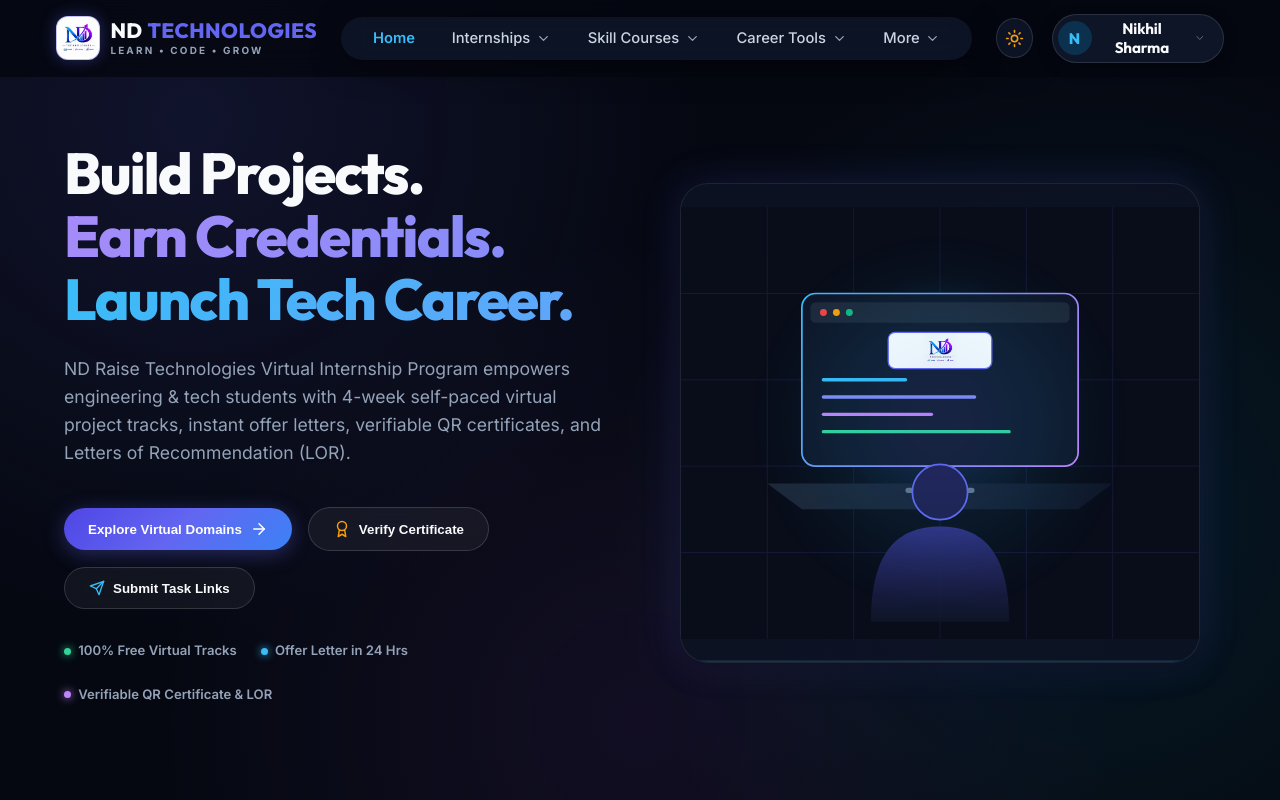
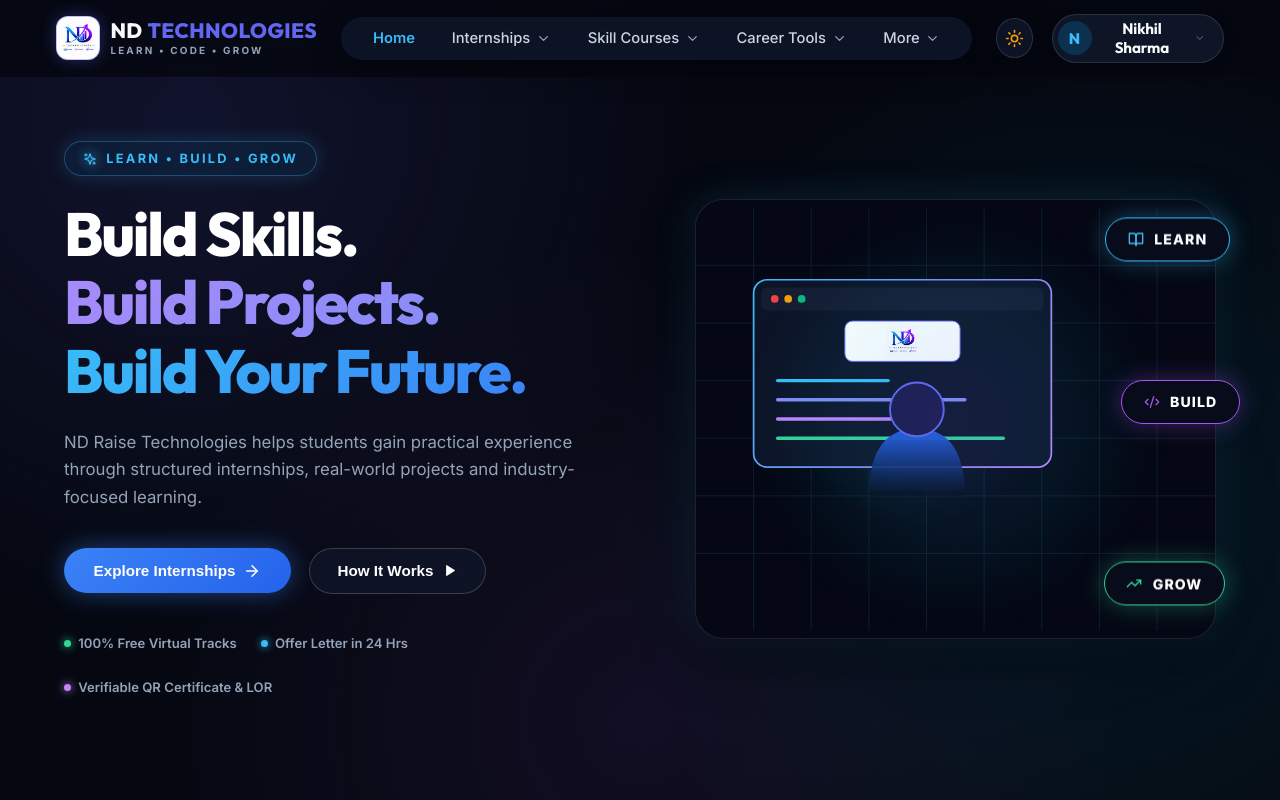
Before and after one commit to ndraisetechnologies-ops/ndraisetechnonogies, a React (Vite) app: page / in a window 1280 px wide. Shown: the top 800 px of the page. Built offline with nearby package versions, Linux system fonts and the light colour scheme.

Commit message:
Update Hero landing page component to match reference design with floating LEARN BUILD GROW badges

```diff
--- a/src/components/Hero/Hero.css
+++ b/src/components/Hero/Hero.css
@@ -2,9 +2,9 @@
   position: relative;
   padding: 4rem 4rem 6rem;
   display: grid;
-  grid-template-columns: 1fr 1fr;
+  grid-template-columns: 1.05fr 0.95fr;
   align-items: center;
-  gap: 3rem;
+  gap: 3.5rem;
   max-width: 1400px;
   margin: 0 auto;
   overflow: hidden;
@@ -17,29 +17,37 @@
   z-index: 10;
 }
 
-.hero-tag {
+/* 1. Top Badge Tag */
+.hero-badge-tag {
   display: inline-flex;
   align-items: center;
-  gap: 0.5rem;
-  font-size: 0.85rem;
+  gap: 0.55rem;
+  font-size: 0.8rem;
   font-weight: 700;
-  letter-spacing: 0.25em;
+  letter-spacing: 0.18em;
   color: #38bdf8;
   text-transform: uppercase;
-  margin-bottom: 1.25rem;
-  background: rgba(56, 189, 248, 0.1);
-  padding: 0.4rem 1rem;
+  margin-bottom: 1.5rem;
+  background: rgba(14, 165, 233, 0.08);
+  padding: 0.45rem 1.15rem;
   border-radius: var(--radius-full);
-  border: 1px solid rgba(56, 189, 248, 0.25);
-  box-shadow: 0 0 15px rgba(56, 189, 248, 0.15);
+  border: 1.5px solid rgba(56, 189, 248, 0.3);
+  box-shadow: 0 0 20px rgba(56, 189, 248, 0.2);
 }
 
+.sparkle-icon {
+  color: #38bdf8;
+  filter: drop-shadow(0 0 6px #38bdf8);
+}
+
+/* 2. Main 3-Line Headline Title */
 .hero-title {
-  font-size: 3.6rem;
-  line-height: 1.1;
+  font-size: 3.8rem;
+  line-height: 1.12;
   font-weight: 800;
   margin-bottom: 1.5rem;
-  letter-spacing: -0.03em;
+  letter-spacing: -0.035em;
+  font-family: var(--font-heading);
 }
 
 .hero-title .title-line {
@@ -47,7 +55,7 @@
 }
 
 .hero-title .title-line-1 {
-  color: var(--text-main);
+  color: #ffffff;
 }
 
 .hero-title .title-line-2 {
@@ -57,27 +65,68 @@
 }
 
 .hero-title .title-line-3 {
-  background: linear-gradient(135deg, #38bdf8 0%, #60a5fa 100%);
+  background: linear-gradient(135deg, #38bdf8 0%, #3b82f6 100%);
   -webkit-background-clip: text;
   -webkit-text-fill-color: transparent;
 }
 
+/* 3. Subdescription */
 .hero-description {
-  font-size: 1.1rem;
-  color: var(--text-muted);
-  max-width: 540px;
-  line-height: 1.6;
+  font-size: 1.05rem;
+  color: #94a3b8;
+  max-width: 530px;
+  line-height: 1.65;
+  margin-bottom: 2.25rem;
+}
+
+/* 4. Action Buttons */
+.hero-buttons {
+  display: flex;
+  align-items: center;
+  gap: 1.1rem;
+  flex-wrap: wrap;
   margin-bottom: 2.5rem;
 }
 
-.hero-buttons {
-  display: flex;
+.hero-btn-main {
+  border-radius: var(--radius-full) !important;
+  padding: 0.85rem 1.85rem !important;
+  font-size: 0.95rem !important;
+  font-weight: 700 !important;
+  background: linear-gradient(135deg, #3b82f6 0%, #2563eb 100%) !important;
+  box-shadow: 0 0 25px rgba(59, 130, 246, 0.45) !important;
+  display: inline-flex;
   align-items: center;
-  gap: 1rem;
-  flex-wrap: wrap;
-  margin-bottom: 2rem;
+  gap: 0.6rem;
+  transition: all 0.3s cubic-bezier(0.16, 1, 0.3, 1) !important;
 }
 
+.hero-btn-main:hover {
+  transform: translateY(-2px) scale(1.02);
+  box-shadow: 0 0 35px rgba(59, 130, 246, 0.65) !important;
+}
+
+.hero-btn-sub {
+  border-radius: var(--radius-full) !important;
+  padding: 0.85rem 1.75rem !important;
+  font-size: 0.95rem !important;
+  font-weight: 600 !important;
+  background: rgba(15, 23, 42, 0.75) !important;
+  border: 1px solid rgba(255, 255, 255, 0.18) !important;
+  color: #ffffff !important;
+  display: inline-flex;
+  align-items: center;
+  gap: 0.6rem;
+  transition: all 0.3s ease !important;
+}
+
+.hero-btn-sub:hover {
+  background: rgba(30, 41, 59, 0.9) !important;
+  border-color: rgba(255, 255, 255, 0.35) !important;
+  transform: translateY(-2px);
+}
+
+/* 5. Features Strip */
 .hero-features-strip {
   display: flex;
   align-items: center;
@@ -104,6 +153,7 @@
 .strip-dot.blue { background: #38bdf8; box-shadow: 0 0 8px #38bdf8; }
 .strip-dot.purple { background: #c084fc; box-shadow: 0 0 8px #c084fc; }
 
+/* 6. Right Visual Section */
 .hero-visual {
   position: relative;
   display: flex;
@@ -114,13 +164,13 @@
 .hero-image-wrapper {
   position: relative;
   width: 100%;
-  max-width: 520px;
-  height: 480px;
+  max-width: 540px;
+  height: 440px;
   border-radius: var(--radius-xl);
-  overflow: hidden;
-  box-shadow: var(--shadow-card), 0 0 40px rgba(99, 102, 241, 0.2);
-  border: 1px solid var(--border-light);
-  background: var(--bg-card);
+  overflow: visible;
+  box-shadow: 0 20px 50px rgba(0, 0, 0, 0.5), 0 0 40px rgba(56, 189, 248, 0.15);
+  border: 1px solid rgba(255, 255, 255, 0.1);
+  background: #050814;
 }
 
 .hero-bg-glow {
@@ -128,113 +178,95 @@
   top: 50%;
   left: 50%;
   transform: translate(-50%, -50%);
-  width: 320px;
-  height: 320px;
-  background: radial-gradient(circle, rgba(99, 102, 241, 0.35) 0%, rgba(6, 182, 212, 0.2) 50%, transparent 70%);
-  filter: blur(40px);
+  width: 380px;
+  height: 380px;
+  background: radial-gradient(circle, rgba(99, 102, 241, 0.3) 0%, rgba(6, 182, 212, 0.18) 50%, transparent 70%);
+  filter: blur(50px);
   pointer-events: none;
   z-index: 1;
 }
 
-.hero-student-illustration {
-  width: 100%;
-  height: 100%;
-  object-fit: cover;
-  position: relative;
-  z-index: 2;
-  border-radius: var(--radius-xl);
+/* 7. Floating Action Pill Badges (Matching reference image) */
+.hero-pill-badge {
+  position: absolute;
+  display: inline-flex;
+  align-items: center;
+  gap: 0.65rem;
+  padding: 0.65rem 1.35rem;
+  border-radius: var(--radius-full);
+  font-size: 0.88rem;
+  font-weight: 800;
+  letter-spacing: 0.08em;
+  color: #ffffff;
+  background: rgba(9, 13, 27, 0.92);
+  backdrop-filter: blur(16px);
+  -webkit-backdrop-filter: blur(16px);
+  z-index: 20;
+  transition: transform 0.3s ease, box-shadow 0.3s ease;
 }
 
-/* Orbit Elements Overlay */
-.orbit-container {
-  position: absolute;
-  inset: -30px;
-  pointer-events: none;
-  z-index: 3;
+.pill-learn {
+  top: 25px;
+  right: -15px;
+  border: 1.8px solid #38bdf8;
+  box-shadow: 0 0 25px rgba(56, 189, 248, 0.35);
 }
 
-.orbit-ring {
-  position: absolute;
-  top: 50%;
-  left: 50%;
-  transform: translate(-50%, -50%);
-  width: 440px;
-  height: 440px;
-  border: 1.5px dashed rgba(99, 102, 241, 0.3);
-  border-radius: 50%;
+.pill-build {
+  top: 180px;
+  right: -25px;
+  border: 1.8px solid #a855f7;
+  box-shadow: 0 0 25px rgba(168, 85, 247, 0.35);
 }
 
-.floating-node {
-  position: absolute;
-  pointer-events: auto;
-  background: var(--bg-card);
-  backdrop-filter: blur(16px);
-  border: 1.5px solid rgba(99, 102, 241, 0.5);
-  padding: 0.75rem 1.25rem;
-  border-radius: var(--radius-md);
-  box-shadow: var(--shadow-card), 0 0 20px rgba(99, 102, 241, 0.3);
-  display: flex;
-  align-items: center;
-  gap: 0.65rem;
-  font-weight: 700;
-  font-size: 0.95rem;
-  letter-spacing: 0.05em;
-  color: var(--text-main);
-  transition: all 0.3s ease;
+.pill-grow {
+  bottom: 25px;
+  right: -10px;
+  border: 1.8px solid #34d399;
+  box-shadow: 0 0 25px rgba(52, 211, 153, 0.35);
 }
 
-.floating-node:hover {
-  transform: scale(1.08);
-  border-color: rgba(56, 189, 248, 0.8);
-  box-shadow: 0 12px 30px rgba(56, 189, 248, 0.4);
+.hero-pill-badge:hover {
+  transform: scale(1.06) translateY(-2px);
 }
 
-.node-learn {
-  top: 40px;
-  right: 60px;
-  border-color: #38bdf8;
-  box-shadow: 0 0 20px rgba(56, 189, 248, 0.3);
-}
+.pill-learn .pill-icon { color: #38bdf8; }
+.pill-build .pill-icon { color: #a855f7; }
+.pill-grow .pill-icon { color: #34d399; }
 
-.node-build {
-  top: 200px;
-  right: -20px;
-  border-color: #a78bfa;
-  box-shadow: 0 0 20px rgba(167, 139, 250, 0.3);
-}
-
-.node-grow {
-  bottom: 50px;
-  right: 80px;
-  border-color: #34d399;
-  box-shadow: 0 0 20px rgba(52, 211, 153, 0.3);
-}
-
-.node-icon-box {
-  width: 34px;
-  height: 34px;
-  border-radius: 8px;
-  display: flex;
-  align-items: center;
-  justify-content: center;
-}
-
+/* Responsive adjustments */
 @media (max-width: 1024px) {
   .hero-section {
     grid-template-columns: 1fr;
-    padding: 3rem 1.5rem;
+    padding: 3rem 2rem;
     gap: 3rem;
   }
 
   .hero-title {
-    font-size: 2.6rem;
+    font-size: 3rem;
   }
 
-  .hero-image-wrapper {
-    height: 380px;
+  .pill-learn { right: 10px; }
+  .pill-build { right: 0px; }
+  .pill-grow { right: 15px; }
+}
+
+@media (max-width: 640px) {
+  .hero-section {
+    padding: 2rem 1.25rem;
   }
 
-  .orbit-container {
-    display: none;
+  .hero-title {
+    font-size: 2.25rem;
+  }
+
+  .hero-buttons {
+    flex-direction: column;
+    width: 100%;
+  }
+
+  .hero-btn-main, .hero-btn-sub {
+    width: 100%;
+    justify-content: center;
   }
 }
--- a/src/components/Hero/Hero.jsx
+++ b/src/components/Hero/Hero.jsx
@@ -1,39 +1,48 @@
 import React from 'react';
-import { ArrowRight, Play, ShieldCheck, Award, Code2, Sparkles, Send } from 'lucide-react';
+import { ArrowRight, Play, BookOpen, Code2, TrendingUp, Sparkles, Award, Send } from 'lucide-react';
 import './Hero.css';
 
 export default function Hero({ onExploreClick, onVerifyClick, onSubmitTaskClick }) {
+  const scrollToHowItWorks = () => {
+    const el = document.getElementById('how-it-works');
+    if (el) el.scrollIntoView({ behavior: 'smooth' });
+  };
+
   return (
     <section className="hero-section">
       <div className="hero-content">
+        {/* Top Tag Pill */}
+        <div className="hero-badge-tag">
+          <Sparkles size={14} className="sparkle-icon" />
+          <span>LEARN • BUILD • GROW</span>
+        </div>
+
+        {/* 3-Line Headline Title */}
         <h1 className="hero-title">
-          <span className="title-line title-line-1">Build Projects.</span>
-          <span className="title-line title-line-2">Earn Credentials.</span>
-          <span className="title-line title-line-3">Launch Tech Career.</span>
+          <span className="title-line title-line-1">Build Skills.</span>
+          <span className="title-line title-line-2">Build Projects.</span>
+          <span className="title-line title-line-3">Build Your Future.</span>
         </h1>
 
+        {/* Subdescription */}
         <p className="hero-description">
-          ND Raise Technologies Virtual Internship Program empowers engineering & tech students with 4-week self-paced virtual project tracks, instant offer letters, verifiable QR certificates, and Letters of Recommendation (LOR).
+          ND Raise Technologies helps students gain practical experience through structured internships, real-world projects and industry-focused learning.
         </p>
 
+        {/* Action Buttons */}
         <div className="hero-buttons">
-          <button className="btn-primary" onClick={onExploreClick}>
-            <span>Explore Virtual Domains</span>
+          <button className="btn-primary hero-btn-main" onClick={onExploreClick}>
+            <span>Explore Internships</span>
             <ArrowRight size={18} />
           </button>
 
-          <button className="btn-secondary" onClick={onVerifyClick}>
-            <Award size={18} color="#f59e0b" />
-            <span>Verify Certificate</span>
-          </button>
-
-          <button className="btn-secondary" onClick={onSubmitTaskClick}>
-            <Send size={16} color="#38bdf8" />
-            <span>Submit Task Links</span>
+          <button className="btn-secondary hero-btn-sub" onClick={scrollToHowItWorks}>
+            <span>How It Works</span>
+            <Play size={13} fill="currentColor" style={{ marginLeft: '2px' }} />
           </button>
         </div>
 
-        {/* Highlights Row */}
+        {/* Feature Highlights Strip */}
         <div className="hero-features-strip">
           <div className="strip-item">
             <span className="strip-dot green"></span>
@@ -50,90 +59,80 @@
         </div>
       </div>
 
+      {/* Right Side Visual Component */}
       <div className="hero-visual">
         <div className="hero-bg-glow animate-pulse-glow"></div>
 
         <div className="hero-image-wrapper">
-          {/* Stylized Holographic CodeAlpha Tech Graphic SVG */}
-          <svg width="100%" height="100%" viewBox="0 0 600 500" fill="none" xmlns="http://www.w3.org/2000/svg">
-            <rect width="600" height="500" fill="#090D1A" />
+          {/* Tech Grid Backdrop & SVG Illustration */}
+          <svg width="100%" height="100%" viewBox="0 0 540 440" fill="none" xmlns="http://www.w3.org/2000/svg">
+            <rect width="540" height="440" fill="#050814" rx="20" />
 
-            {/* Background Grid Lines */}
-            <g opacity="0.15" stroke="#6366F1" strokeWidth="1">
-              <path d="M0 100H600M0 200H600M0 300H600M0 400H600" />
-              <path d="M100 0V500M200 0V500M300 0V500M400 0V500M500 0V500" />
+            {/* Grid Line Network */}
+            <g opacity="0.12" stroke="#38BDF8" strokeWidth="1">
+              <path d="M0 60H540M0 120H540M0 180H540M0 240H540M0 300H540M0 360H540" />
+              <path d="M60 0V440M120 0V440M180 0V440M240 0V440M300 0V440M360 0V440M420 0V440M480 0V440" />
             </g>
 
-            {/* Glowing Radial Orb */}
-            <circle cx="300" cy="220" r="140" fill="url(#hero-orb-grad)" opacity="0.6" />
+            {/* Glowing Center Radial */}
+            <circle cx="230" cy="200" r="130" fill="url(#hero-orb-grad)" opacity="0.5" />
 
-            {/* Holographic Coding Screen */}
-            <rect x="140" y="100" width="320" height="200" rx="16" fill="#0F172A" stroke="url(#hero-stroke-grad)" strokeWidth="2" />
-            <rect x="150" y="110" width="300" height="24" rx="6" fill="#1E293B" />
-            <circle cx="165" cy="122" r="4" fill="#EF4444" />
-            <circle cx="180" cy="122" r="4" fill="#F59E0B" />
-            <circle cx="195" cy="122" r="4" fill="#10B981" />
+            {/* Central IDE/Browser Preview Window */}
+            <rect x="60" y="75" width="310" height="195" rx="14" fill="#0D1427" stroke="url(#hero-window-border)" strokeWidth="1.8" />
 
-            {/* Brand Logo on Screen */}
-            <g transform="translate(240, 145)">
-              <rect x="0" y="0" width="120" height="42" rx="8" fill="#FFFFFF" stroke="#6366F1" strokeWidth="1.5" />
-              <image href="/logo.jpg" x="2" y="2" width="116" height="38" preserveAspectRatio="xMidYMid meet" />
+            {/* Window Top Controls */}
+            <rect x="68" y="83" width="294" height="24" rx="6" fill="#151D33" />
+            <circle cx="82" cy="95" r="4" fill="#EF4444" />
+            <circle cx="96" cy="95" r="4" fill="#F59E0B" />
+            <circle cx="110" cy="95" r="4" fill="#10B981" />
+
+            {/* Logo Display Header Inside Window */}
+            <g transform="translate(155, 118)">
+              <rect x="0" y="0" width="120" height="42" rx="8" fill="#FFFFFF" stroke="#6366F1" strokeWidth="1" />
+              <image href="/logo.jpg" x="4" y="4" width="112" height="34" preserveAspectRatio="xMidYMid meet" />
             </g>
 
-            {/* Code Lines Visual */}
-            <line x1="165" y1="200" x2="260" y2="200" stroke="#38BDF8" strokeWidth="4" strokeLinecap="round" />
-            <line x1="165" y1="220" x2="340" y2="220" stroke="#818CF8" strokeWidth="4" strokeLinecap="round" />
-            <line x1="165" y1="240" x2="290" y2="240" stroke="#C084FC" strokeWidth="4" strokeLinecap="round" />
-            <line x1="165" y1="260" x2="380" y2="260" stroke="#34D399" strokeWidth="4" strokeLinecap="round" />
+            {/* Code / Content Highlight Lines */}
+            <line x1="85" y1="180" x2="200" y2="180" stroke="#38BDF8" strokeWidth="3.5" strokeLinecap="round" />
+            <line x1="85" y1="200" x2="280" y2="200" stroke="#818CF8" strokeWidth="3.5" strokeLinecap="round" />
+            <line x1="85" y1="220" x2="240" y2="220" stroke="#C084FC" strokeWidth="3.5" strokeLinecap="round" />
+            <line x1="85" y1="240" x2="320" y2="240" stroke="#34D399" strokeWidth="3.5" strokeLinecap="round" />
 
-            {/* Laptop Base */}
-            <path d="M100 320 H500 L460 350 H140 Z" fill="url(#laptop-base-grad)" />
-            <rect x="260" y="325" width="80" height="6" rx="3" fill="#64748B" />
-
-            {/* Student Silhouette / Glow */}
-            <path d="M220 480 C220 400 250 370 300 370 C350 370 380 400 380 480 Z" fill="url(#student-silhouette)" />
-            <circle cx="300" cy="330" r="32" fill="#1E1B4B" stroke="#6366F1" strokeWidth="2" />
+            {/* Monitor Base Stand & Student Silhouette */}
+            <path d="M180 300 C180 250 200 230 230 230 C260 230 280 250 280 300 Z" fill="url(#student-silhouette)" />
+            <circle cx="230" cy="210" r="28" fill="#1A1848" stroke="#6366F1" strokeWidth="2" />
 
             <defs>
-              <radialGradient id="hero-orb-grad" cx="0" cy="0" r="1" gradientUnits="userSpaceOnUse" gradientTransform="translate(300 220) rotate(90) scale(140)">
+              <radialGradient id="hero-orb-grad" cx="0" cy="0" r="1" gradientUnits="userSpaceOnUse" gradientTransform="translate(230 200) rotate(90) scale(130)">
                 <stop stopColor="#6366F1" stopOpacity="0.4" />
                 <stop offset="1" stopColor="#06B6D4" stopOpacity="0" />
               </radialGradient>
-              <linearGradient id="hero-stroke-grad" x1="140" y1="100" x2="460" y2="300" gradientUnits="userSpaceOnUse">
+              <linearGradient id="hero-window-border" x1="60" y1="75" x2="370" y2="270" gradientUnits="userSpaceOnUse">
                 <stop stopColor="#38BDF8" />
                 <stop offset="0.5" stopColor="#818CF8" />
                 <stop offset="1" stopColor="#C084FC" />
               </linearGradient>
-              <linearGradient id="laptop-base-grad" x1="100" y1="320" x2="500" y2="350" gradientUnits="userSpaceOnUse">
-                <stop stopColor="#1E293B" />
-                <stop offset="1" stopColor="#0F172A" />
-              </linearGradient>
-              <linearGradient id="student-silhouette" x1="300" y1="370" x2="300" y2="480" gradientUnits="userSpaceOnUse">
-                <stop stopColor="#312E81" />
-                <stop offset="1" stopColor="#0F172A" stopOpacity="0.8" />
+              <linearGradient id="student-silhouette" x1="230" y1="230" x2="230" y2="300" gradientUnits="userSpaceOnUse">
+                <stop stopColor="#2563EB" />
+                <stop offset="1" stopColor="#050814" stopOpacity="0.8" />
               </linearGradient>
             </defs>
           </svg>
 
-          {/* Floating Badges */}
-          <div className="floating-badge badge-top-right animate-float">
-            <div className="badge-icon-bg" style={{ background: 'rgba(56, 189, 248, 0.2)', color: '#38bdf8' }}>
-              <Code2 size={18} />
-            </div>
-            <div>
-              <div className="badge-number">3 Tasks</div>
-              <div className="badge-text">Per Domain Track</div>
-            </div>
+          {/* Floating Action Pill Badges (Right Side Column) */}
+          <div className="hero-pill-badge pill-learn animate-float">
+            <BookOpen size={16} className="pill-icon" />
+            <span>LEARN</span>
           </div>
 
-          <div className="floating-badge badge-bottom-left animate-float-delayed">
-            <div className="badge-icon-bg" style={{ background: 'rgba(52, 211, 153, 0.2)', color: '#34d399' }}>
-              <Award size={18} />
-            </div>
-            <div>
-              <div className="badge-number">ISO Verifiable</div>
-              <div className="badge-text">QR Certificate & LOR</div>
-            </div>
+          <div className="hero-pill-badge pill-build animate-float-delayed">
+            <Code2 size={16} className="pill-icon" />
+            <span>BUILD</span>
+          </div>
+
+          <div className="hero-pill-badge pill-grow animate-float">
+            <TrendingUp size={16} className="pill-icon" />
+            <span>GROW</span>
           </div>
         </div>
       </div>
```
Also changed, not shown: src/components/Navbar/Navbar.jsx (+1 -8 lines).
